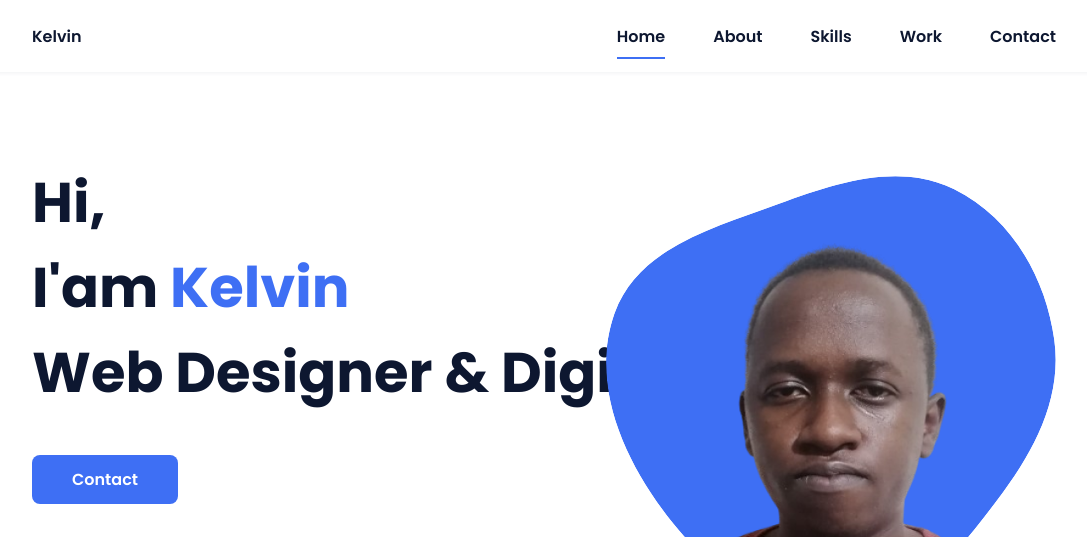
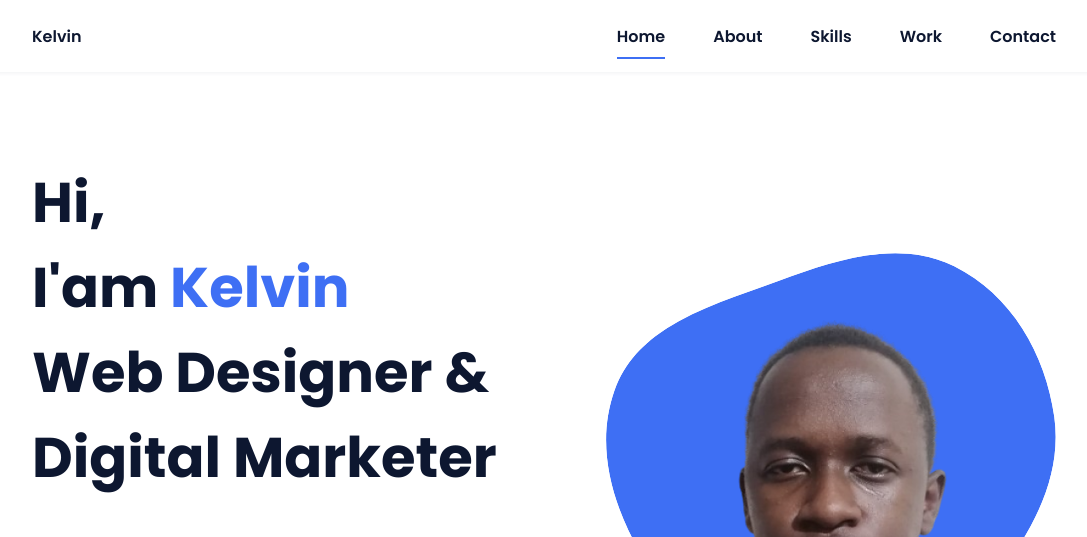
Before and after one commit to kelvin-owino/classic-portfolio, a plain HTML site: page index.html in a window 1280 px wide. Shown: the top 537 px of the page, without its empty margins (96-1183 px from the left). Drawn offline with nearby package versions, Linux system fonts and the light colour scheme.

Commit message:
Update index.html

```diff
--- a/index.html
+++ b/index.html
@@ -40,7 +40,7 @@
             <!--===== HOME =====-->
             <section class="home bd-grid" id="home">
                 <div class="home__data">
-                    <h1 class="home__title">Hi,<br>I'am <span class="home__title-color">Kelvin</span><br> Web Designer & Digital Marketer</h1>
+                    <h1 class="home__title">Hi,<br>I'am <span class="home__title-color">Kelvin</span><br> Web Designer &<br> Digital Marketer</h1>
 
                     <a href="https://wa.me/254743243005" class="button">Contact</a>
                 </div>
```
